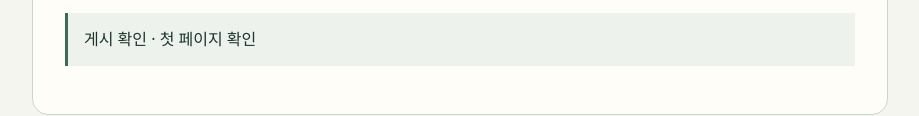
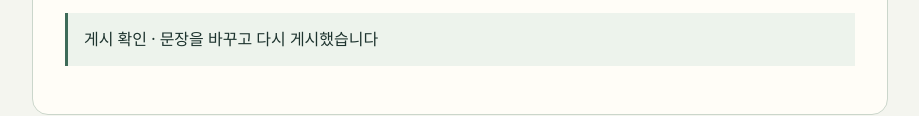
Before and after one commit to physical-spark/python-learning-portfolio-example, a plain HTML site: page index.html in a window 1280 px wide. Shown: the part 990-1106 px from the top of the page, without its empty margins (180-1099 px from the left). Drawn offline with Linux system fonts and the light colour scheme.

Commit message:
Update publication sentence for A01 tutorial

```diff
--- a/index.html
+++ b/index.html
@@ -11,7 +11,7 @@
 <dt>Task · 할 일</dt><dd>한 묶음에 2개씩 3묶음이면 모두 몇 개인지 계산하고, 묶음 수가 달라졌을 때도 확인하려 합니다.</dd>
 <dt>Action · 실행</dt><dd>AI에게 계산식의 뜻을 설명받았습니다. 학습자는 직접 수량을 입력하고 두 번 실행했습니다. 이 페이지의 HTML과 CSS는 AI의 도움으로 작성했습니다.</dd>
 <dt>Result · 결과</dt><dd>2 × 3의 결과 6과 2 × 4의 결과 8을 Python 실행으로 확인했습니다. 바뀐 값과 결과를 구별해 기록했습니다.</dd></dl>
-<p class="verified" id="publication-check">게시 확인 · 첫 페이지 확인</p>
+<p class="verified" id="publication-check">게시 확인 · 문장을 바꾸고 다시 게시했습니다</p>
 </article>
 <p><a href="https://github.com/welovecherry/SKT-Newdeal-26/tree/main/1_agent_core">실습 자료 저장소 · 예시</a></p>
 <footer>이 예시는 정적 파일로 main의 루트에서 게시합니다. 교안·과제 정답·학생 대화 원문은 포함하지 않습니다.</footer>
```
